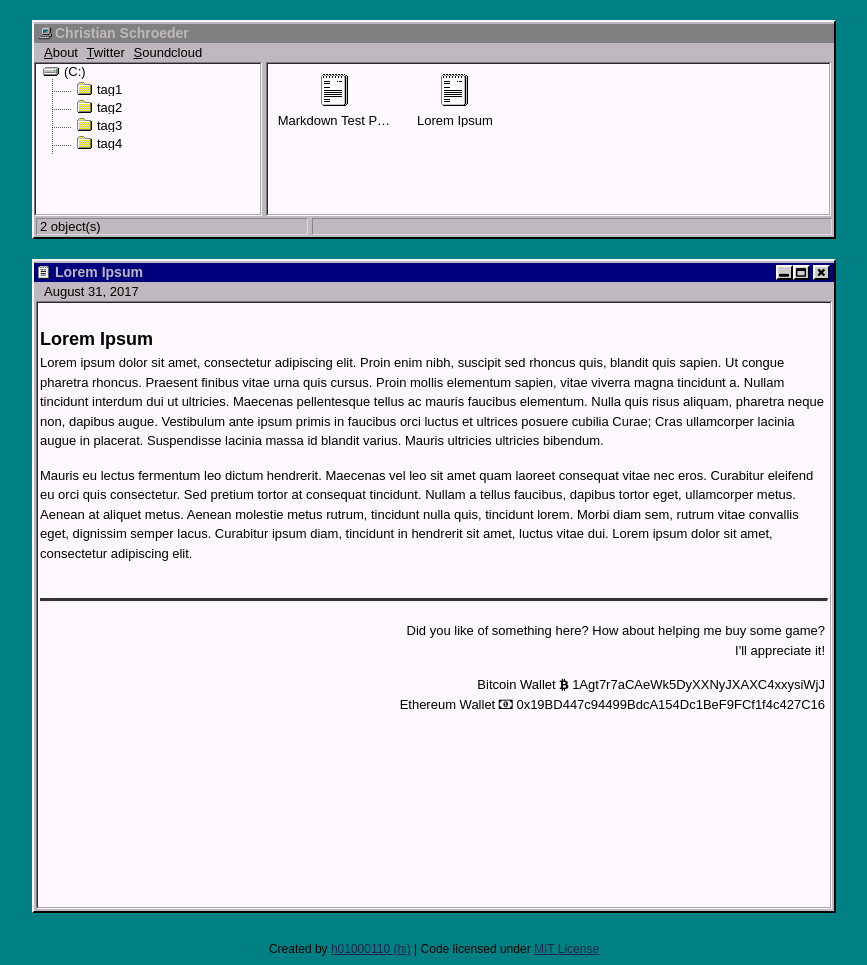
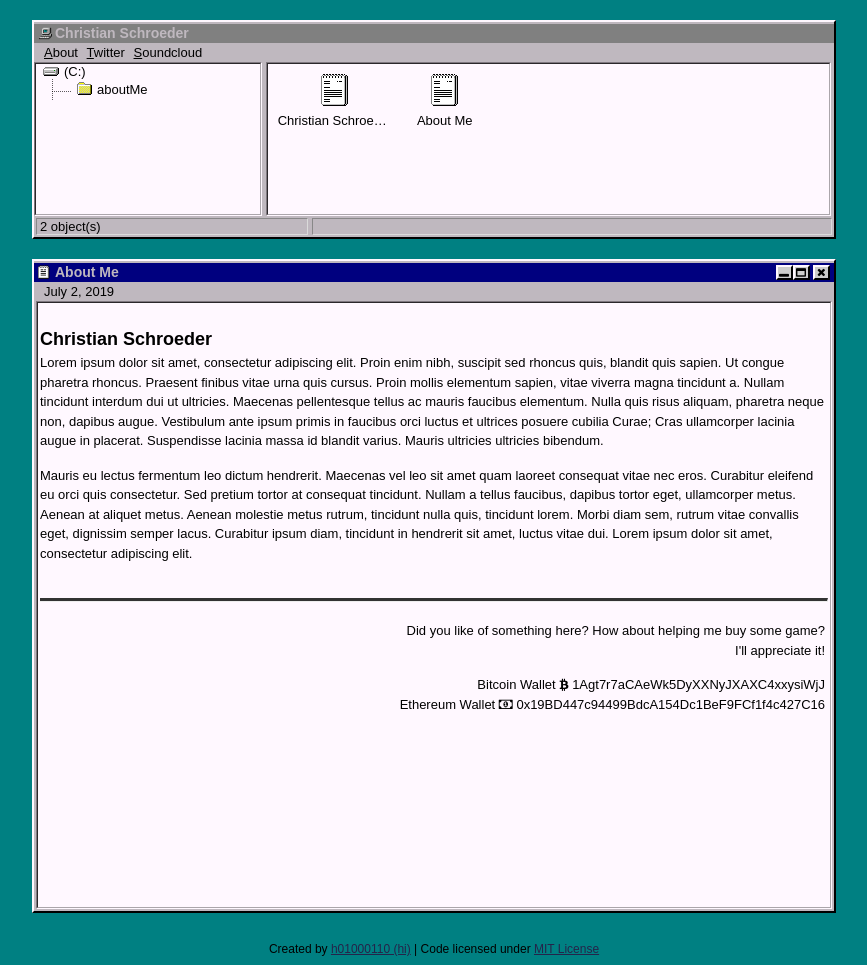
Before and after one commit to chrisschroeder92/chrisschroeder92.github.io, a Jekyll site: the page built from _posts/2019-07-02-about-me.md, in a window 1280 px wide. Shown: the whole page, without its empty margins (206-1073 px from the left). Built offline with Jekyll 4.4.1, drawn with Linux system fonts in a browser that asks for light colours.

Commit message:
Add some basic things - About Me page - CV

```diff
--- a/_data/tags.yml
+++ b/_data/tags.yml
@@ -1,5 +1,5 @@
-tag1:
-  name: tag1
+aboutMe:
+  name: aboutMe
 
 tag2:
   name: tag2
--- a/_posts/2017-08-31-lorem-ipsum.md
+++ b/_posts/2019-07-02-about-me.md
@@ -1,10 +1,10 @@
 ---
 layout: default
-title: "Lorem Ipsum"
-tags: tag1 tag2 tag3 tag4
+title: "About Me"
+tags: aboutMe
 ---
 
-## Lorem Ipsum
+## Christian Schroeder
 
 Lorem ipsum dolor sit amet, consectetur adipiscing elit. Proin enim nibh, suscipit sed rhoncus quis, blandit quis sapien. Ut congue pharetra rhoncus. Praesent finibus vitae urna quis cursus. Proin mollis elementum sapien, vitae viverra magna tincidunt a. Nullam tincidunt interdum dui ut ultricies. Maecenas pellentesque tellus ac mauris faucibus elementum. Nulla quis risus aliquam, pharetra neque non, dapibus augue. Vestibulum ante ipsum primis in faucibus orci luctus et ultrices posuere cubilia Curae; Cras ullamcorper lacinia augue in placerat. Suspendisse lacinia massa id blandit varius. Mauris ultricies ultricies bibendum.
 
--- a/tags/tag1.html
+++ b/tags/tag1.html
@@ -1,5 +1,5 @@
 ---
 layout: tag
-tag: tag1
-permalink: /tag/tag1/
+tag: aboutMe
+permalink: /tag/aboutMe/
 ---
```
Also changed, not shown: _posts/2017-09-16-markdown-test-page.md (deleted, +0 -179 lines), _posts/2019-07-02-christian-schroeder-cv.md (added, +56 -0 lines).
